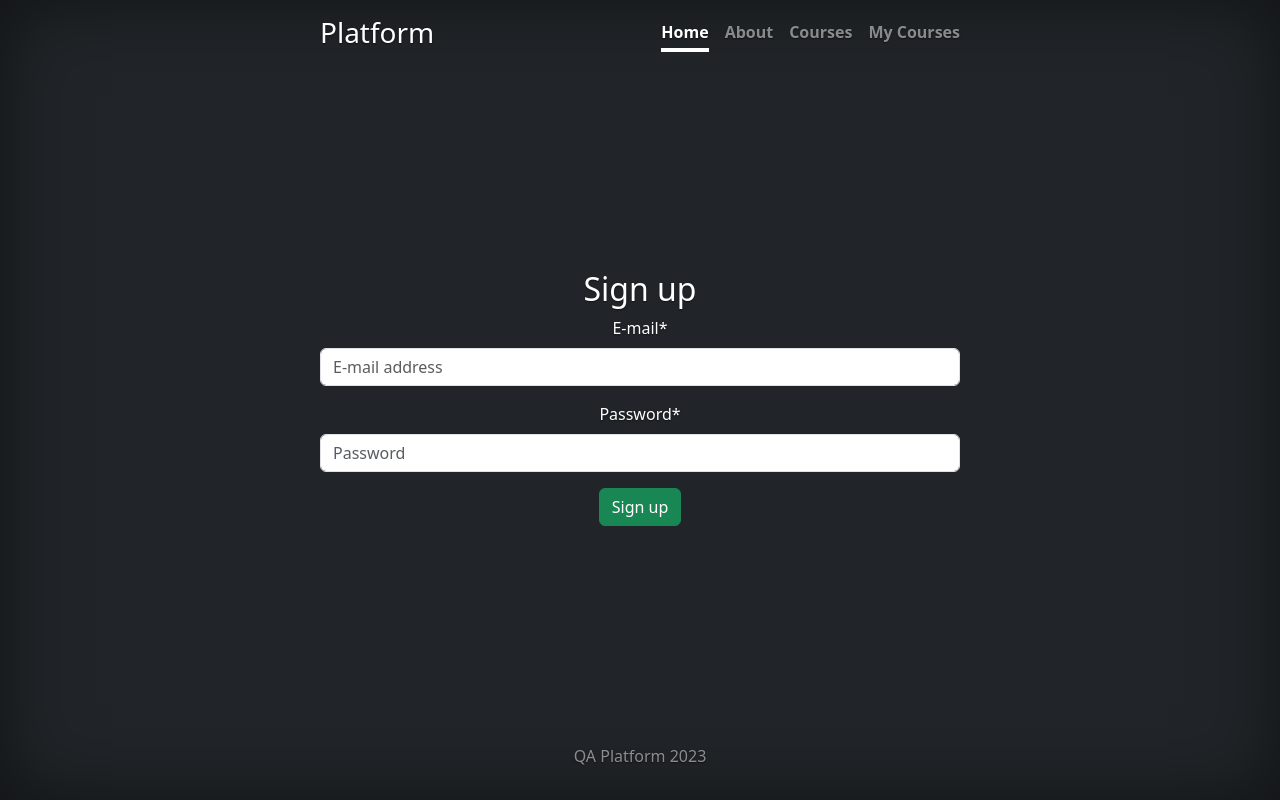
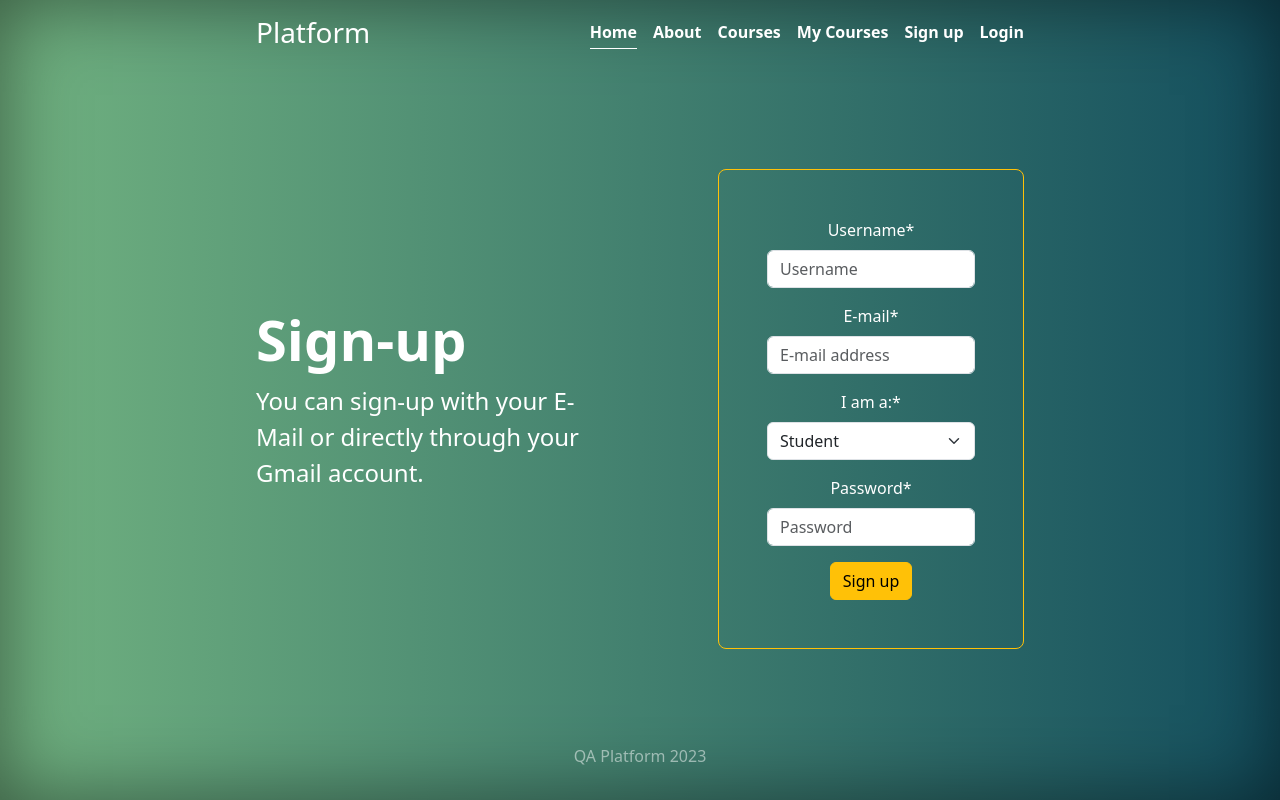
Before and after one commit to peterhrncirik/QA-Platform, a Django app: page /accounts/signup/ in a window 1280 px wide. Run offline with Django 4.2, Linux system fonts and the light colour scheme; parts of the project's set-up code (start-up, migrations or seed data) failed here and were passed over; some libraries are stand-ins or nearby versions.

Commit message:
Design tweaks; Implemented Group (Student/Instructor) check upon sign-up

```diff
--- a/accounts/forms.py
+++ b/accounts/forms.py
@@ -1,12 +1,37 @@
 from django import forms
 from django.contrib.auth.forms import UserCreationForm, UserChangeForm
+from allauth.account.forms import SignupForm
+from django.contrib.auth.models import Group
+
 from .models import CustomUser
+
+ROLES = (
+    ('student', 'Student'),
+    ('teacher', 'Teacher'),
+)
+
+class SimpleSignupForm(SignupForm):
+    role = forms.ChoiceField(choices=ROLES, label='I am a:')
+    field_order = ['username', 'email', 'password', 'role']
+
+    def save(self, request):
+        user = super(SimpleSignupForm, self).save(request)
+        if self.cleaned_data['role'] == 'student':
+            student_group = Group.objects.get(name='Students')
+            user.groups.add(student_group)
+        elif self.cleaned_data['role'] == 'teacher':
+            teacher_group = Group.objects.get(name='Instructors')
+            user.groups.add(teacher_group)
+        user.save()
+        return user
+
+
 
 class CustomUserCreationForm(UserCreationForm):
 
     class Meta(UserCreationForm.Meta):
         model = CustomUser
-        fields = ('email', 'username',)
+        fields = ('email', 'username')
 
 class CustomUserChangeForm(UserChangeForm):
 
--- a/django_project/settings.py
+++ b/django_project/settings.py
@@ -174,10 +174,11 @@ AUTHENTICATION_BACKENDS = (
 # https://django-allauth.readthedocs.io/en/latest/configuration.html
 ACCOUNT_SESSION_REMEMBER = True
 ACCOUNT_SIGNUP_PASSWORD_ENTER_TWICE = False
-ACCOUNT_USERNAME_REQUIRED = False
+ACCOUNT_USERNAME_REQUIRED = True
 ACCOUNT_AUTHENTICATION_METHOD = "email"
 ACCOUNT_EMAIL_REQUIRED = True
 ACCOUNT_UNIQUE_EMAIL = True
+ACCOUNT_FORMS = {'signup': 'accounts.forms.SimpleSignupForm'}
 
 # Logging
 LOGGING = {
--- a/static/css/base_new.css
+++ b/static/css/base_new.css
@@ -1,9 +1,3 @@
-
-    /*
- * Globals
-*/
-
-
 /* Custom default button */
 .btn-light,
 .btn-light:hover,
@@ -12,28 +6,17 @@
   text-shadow: none; /* Prevent inheritance from `body` */
 }
 
-
-/*
- * Base structure
- */
-
 body {
-  text-shadow: 0 .05rem .1rem rgba(0, 0, 0, .5);
   box-shadow: inset 0 0 5rem rgba(0, 0, 0, .5);
 }
 
 .cover-container {
-  max-width: 42em;
+  max-width: 50em;
 }
 
-
-/*
- * Header
- */
-
 .nav-masthead .nav-link {
-  color: rgba(255, 255, 255, .5);
-  border-bottom: .25rem solid transparent;
+  color: rgba(255, 255, 255);
+  border-bottom: .1rem solid transparent;
 }
 
 .nav-masthead .nav-link:hover,
@@ -49,3 +32,12 @@ body {
   color: #fff;
   border-bottom-color: #fff;
 }
+
+/* Custom CSS */
+
+.text-bg-dark {
+  background: #134E5E;  /* fallback for old browsers */
+  background: -webkit-linear-gradient(to right, #71B280, #134E5E);  /* Chrome 10-25, Safari 5.1-6 */
+  background: linear-gradient(to right, #71B280, #134E5E); /* W3C, IE 10+/ Edge, Firefox 16+, Chrome 26+, Opera 12+, Safari 7+ */
+
+}
--- a/templates/_base.html
+++ b/templates/_base.html
@@ -24,7 +24,7 @@
 <body class="d-flex h-100 text-center text-bg-dark">
 
 <div class="cover-container d-flex w-100 h-100 p-3 mx-auto flex-column">
-<header class="mb-auto">
+<header>
   <div>
     <h3 class="float-md-start mb-0">Platform</h3>
     <nav class="nav nav-masthead justify-content-center float-md-end">
@@ -32,6 +32,8 @@
       <a class="nav-link fw-bold py-1 px-0" href="{% url 'about' %}">About</a>
       <a class="nav-link fw-bold py-1 px-0" href="{% url 'courses_list' %}">Courses</a>
       <a class="nav-link fw-bold py-1 px-0" href="{% url 'manage_course_list' %}">My Courses</a>
+      <a class="nav-link fw-bold py-1 px-0" href="{% url 'account_signup' %}">Sign up</a>
+      <a class="nav-link fw-bold py-1 px-0" href="{% url 'account_login' %}">Login</a>
     </nav>
   </div>
 </header>
--- a/templates/account/signup.html
+++ b/templates/account/signup.html
@@ -4,10 +4,19 @@
 {% block title %}Sign up{% endblock %}
 
 {% block content %}
-<h2>Sign up</h2>
-<form method="post">
-  {% csrf_token %}
-  {{ form|crispy }}
-  <button class="btn btn-success" type="submit">Sign up</button>
-</form>
+
+<main class="row align-items-center g-lg-4 py-4 mt-auto">
+  <div class="col-lg-7 text-center text-lg-start">
+    <h1 class="display-4 fw-bold lh-1 mb-3">Sign-up</h1>
+    <p class="col-lg-10 fs-4">You can sign-up with your E-Mail or directly through your Gmail account.</p>
+  </div>
+  <div class="col-md-10 mx-auto col-lg-5">
+    <form class="p-4 p-md-5 border border-warning rounded-3" method="post">
+      {% csrf_token %}
+      {{ form|crispy }}
+      <button class="btn btn-warning" type="submit">Sign up</button>
+    </form>
+  </div>
+</main>
+
 {% endblock content %}
--- a/templates/pages/about.html
+++ b/templates/pages/about.html
@@ -3,5 +3,7 @@
 {% block title %}About page{% endblock %}
 
 {% block content %}
-<h1>About page</h1>
+<main class="px-3 mt-5">
+    <h1>About Page</h1>
+  </main>
 {% endblock content %}
```
Also changed, not shown: templates/pages/home.html (+5 -2 lines).
